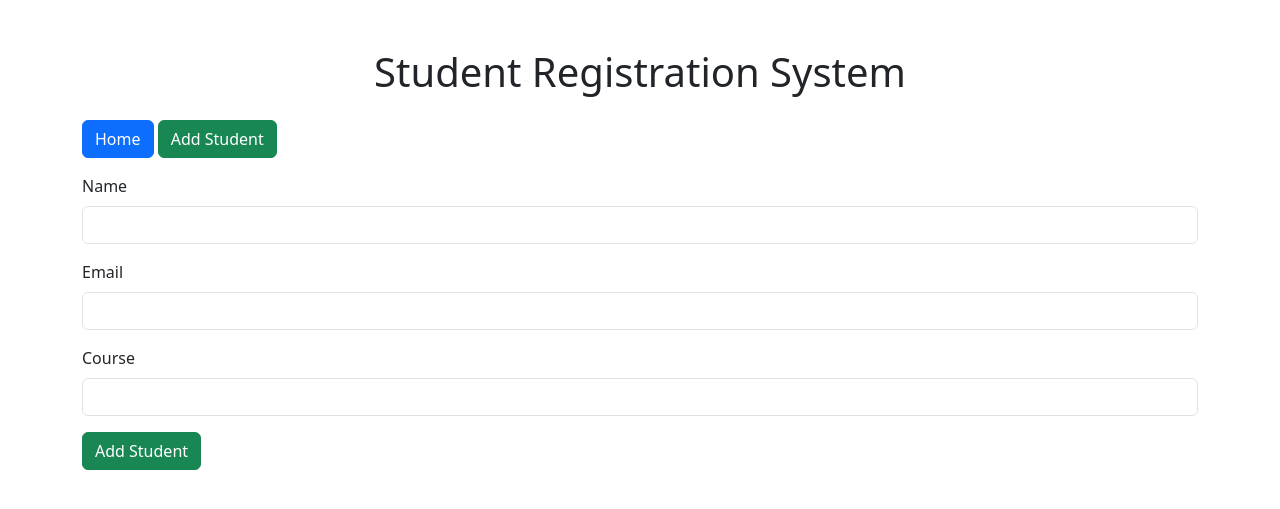
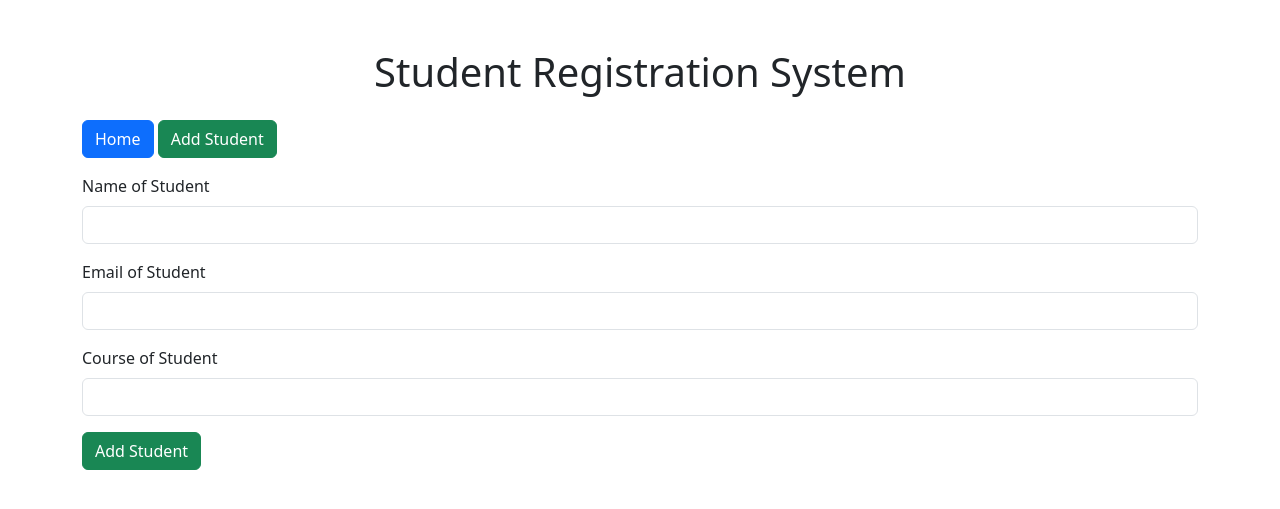
Before and after one commit to Avinashsain/flask_web_application, a Flask app: page /add in a window 1280 px wide. Shown: the top 509 px of the page. Run offline with Flask 3, Linux system fonts and the light colour scheme; some libraries are stand-ins or nearby versions.

Commit message:
Clarify labels in add_student form

```diff
--- a/templates/add_student.html
+++ b/templates/add_student.html
@@ -3,15 +3,15 @@
 {% block content %}
 <form method="POST">
     <div class="mb-3">
-        <label for="name" class="form-label">Name</label>
+        <label for="name" class="form-label">Name of Student</label>
         <input type="text" name="name" id="name" class="form-control" required>
     </div>
     <div class="mb-3">
-        <label for="email" class="form-label">Email</label>
+        <label for="email" class="form-label">Email of Student</label>
         <input type="email" name="email" id="email" class="form-control" required>
     </div>
     <div class="mb-3">
-        <label for="course" class="form-label">Course</label>
+        <label for="course" class="form-label">Course of Student</label>
         <input type="text" name="course" id="course" class="form-control" required>
     </div>
     <button type="submit" class="btn btn-success">Add Student</button>
```
